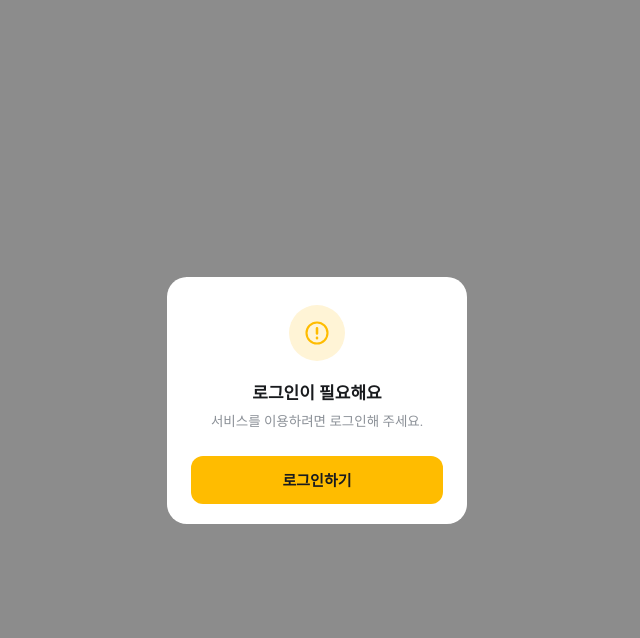
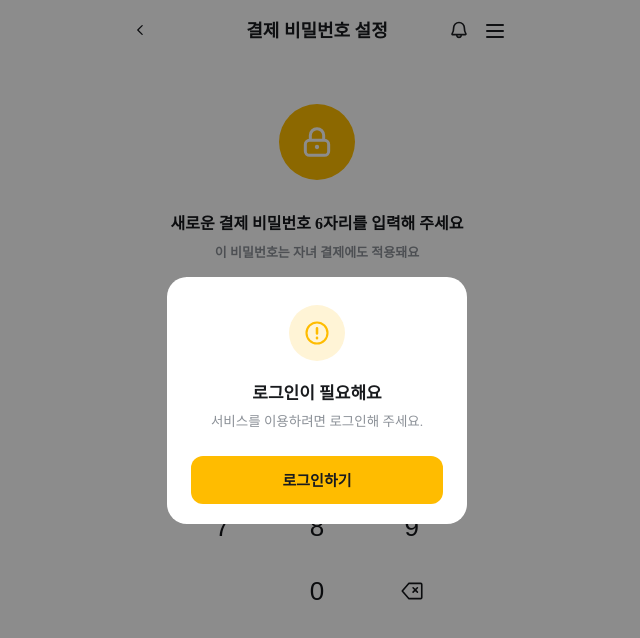
Before and after one commit to KB-PJT-CLASS22-TEAM4/TeenyMoney-FrontEnd, a Vue app in the folder frontend/: page /parents/mypage/payment-password in a window 1280 px wide. Shown: the top 638 px of the page, without its empty margins (323-963 px from the left). Built offline with nearby package versions, Linux system fonts and the light colour scheme; no server answers.

Commit message:
자녀 결제 비밀번호 설정 추가

```diff
--- a/frontend/src/api/password.js
+++ b/frontend/src/api/password.js
@@ -20,7 +20,7 @@ export async function registerPaymentPassword(accessToken, password) {
         'Content-Type': 'application/json',
         Authorization: `Bearer ${accessToken}`,
       },
-      body: JSON.stringify({ password: Number(password) }),
+        body: JSON.stringify({ password: String(password) }),
     }
   )
 
--- a/frontend/src/pages/Parents/Mypage.vue
+++ b/frontend/src/pages/Parents/Mypage.vue
@@ -111,6 +111,15 @@
 
       <!-- 비밀번호 변경 -->
       <section class="menu-card">
+        <button
+          type="button"
+          class="menu-button menu-border"
+          @click="goToPaymentPassword"
+        >
+          <span>결제 비밀번호 설정</span>
+          <span class="chevron">›</span>
+        </button>
+
         <button
           type="button"
           class="menu-button"
@@ -570,6 +579,10 @@ function goToPasswordChange() {
   router.push(
     '/parents/mypage/password'
   )
+}
+
+function goToPaymentPassword() {
+  router.push({ name: 'parents-payment-password' })
 }
 
 /* =========================
--- /dev/null
+++ b/frontend/src/pages/Parents/Payment/PaymentPasswordSetting.vue
@@ -0,0 +1,272 @@
+<template>
+  <div class="pay-pw-screen">
+    <header class="nav">
+      <button class="icon-btn" type="button" aria-label="뒤로" @click="router.back()">
+        <img src="@/assets/icons/icon-back.svg" alt="" class="back-icon" />
+      </button>
+      <h1 class="nav-title">결제 비밀번호 설정</h1>
+      <ParentNavActions />
+    </header>
+
+    <div class="lock-area">
+      <div class="lock-icon">
+        <svg :class="{ shake: isError }" viewBox="0 0 24 24" width="40" height="40" fill="none">
+          <rect x="5" y="11" width="14" height="9" rx="2.5" stroke="#ffffff" stroke-width="1.8"/>
+          <path d="M8 11V8a4 4 0 0 1 8 0v3" stroke="#ffffff" stroke-width="1.8"/>
+          <circle cx="12" cy="15" r="1.3" fill="#ffffff"/>
+        </svg>
+      </div>
+      <p class="lock-text">새로운 결제 비밀번호 6자리를 입력해 주세요</p>
+      <p class="lock-sub">이 비밀번호는 자녀 결제에도 적용돼요</p>
+
+      <div class="dots" :class="{ shake: isError }">
+        <span
+          v-for="n in 6"
+          :key="n"
+          class="dot"
+          :class="{ filled: pin.length >= n, error: isError }"
+        ></span>
+      </div>
+
+      <p class="error-text" :class="{ show: isError }">{{ errorMsg }}</p>
+    </div>
+
+    <div class="keypad">
+      <button
+        v-for="k in ['1','2','3','4','5','6','7','8','9']"
+        :key="k"
+        class="key"
+        type="button"
+        @click="press(k)"
+      >
+        {{ k }}
+      </button>
+      <span class="key empty"></span>
+      <button class="key" type="button" @click="press('0')">0</button>
+      <button class="key" type="button" aria-label="지우기" @click="remove">
+        <svg viewBox="0 0 24 24" width="26" height="26" fill="none">
+          <path d="M9 5h11a1 1 0 0 1 1 1v12a1 1 0 0 1-1 1H9l-6-7 6-7z" stroke="#15171b" stroke-width="1.5" stroke-linejoin="round"/>
+          <path d="M13 9l4 4M17 9l-4 4" stroke="#15171b" stroke-width="1.5" stroke-linecap="round"/>
+        </svg>
+      </button>
+    </div>
+  </div>
+</template>
+
+<script setup>
+import { ref, watch } from 'vue'
+import { useRouter } from 'vue-router'
+import { useAuthStore } from '@/stores/auth'
+import { registerPaymentPassword } from '@/api/password'
+import ParentNavActions from '@/components/Parents/ParentNavActions.vue'
+
+const router = useRouter()
+const authStore = useAuthStore()
+
+const pin = ref('')
+const isError = ref(false)
+const errorMsg = ref('')
+const submitting = ref(false)
+const PIN_LENGTH = 6
+
+function press(num) {
+  if (pin.value.length >= PIN_LENGTH || submitting.value) return
+  isError.value = false
+  pin.value += num
+}
+
+function remove() {
+  isError.value = false
+  pin.value = pin.value.slice(0, -1)
+}
+
+watch(pin, (val) => {
+  if (val.length === PIN_LENGTH && !submitting.value) {
+    submitPin()
+  }
+})
+
+async function submitPin() {
+  if (!authStore.accessToken) {
+    authStore.openLoginModal('서비스를 이용하려면 로그인해 주세요.')
+    pin.value = ''
+    return
+  }
+
+  submitting.value = true
+  try {
+    await registerPaymentPassword(authStore.accessToken, pin.value)
+    router.replace({ name: 'parents-payment-password-done' })
+  } catch (e) {
+    errorMsg.value = e.message || '결제 비밀번호 등록에 실패했습니다.'
+    isError.value = true
+    setTimeout(() => {
+      pin.value = ''
+      isError.value = false
+    }, 500)
+  } finally {
+    submitting.value = false
+  }
+}
+</script>
+
+<style scoped>
+.pay-pw-screen {
+  box-sizing: border-box;
+  display: flex;
+  flex-direction: column;
+  align-items: center;
+  width: 360px;
+  min-height: 100dvh;
+  margin: 0 auto;
+  background: #ffffff;
+}
+
+.nav {
+  box-sizing: border-box;
+  display: flex;
+  align-items: center;
+  width: 100%;
+  height: 56px;
+  padding: 0 8px 0 4px;
+}
+
+.icon-btn {
+  display: flex;
+  width: 40px;
+  height: 40px;
+  align-items: center;
+  justify-content: center;
+  border: none;
+  background: transparent;
+  cursor: pointer;
+}
+
+.back-icon {
+  width: 22px;
+  height: 22px;
+}
+
+.nav-title {
+  flex: 1;
+  margin: 0;
+  font-weight: 700;
+  font-size: 17px;
+  color: #191b1e;
+  text-align: center;
+}
+
+.lock-area {
+  display: flex;
+  flex-direction: column;
+  align-items: center;
+  margin-top: 40px;
+}
+
+.lock-icon {
+  display: flex;
+  justify-content: center;
+  align-items: center;
+  width: 76px;
+  height: 76px;
+  background: #ffbc00;
+  border-radius: 50%;
+}
+
+.lock-text {
+  margin: 30px 0 0;
+  font-weight: 700;
+  font-size: 16px;
+  color: #15171b;
+  text-align: center;
+}
+
+.lock-sub {
+  margin: 8px 0 0;
+  font-size: 13px;
+  font-weight: 600;
+  color: #8b9097;
+}
+
+.dots {
+  display: flex;
+  gap: 20px;
+  margin-top: 40px;
+}
+
+.dot {
+  width: 14px;
+  height: 14px;
+  border-radius: 50%;
+  background: #e5e7eb;
+  transition: background 0.15s;
+}
+
+.dot.filled {
+  background: #ffbc00;
+}
+
+.dot.error {
+  background: #e5484d;
+}
+
+.dots.shake,
+.lock-icon svg.shake {
+  animation: shake 0.4s;
+}
+
+@keyframes shake {
+  0%, 100% { transform: translateX(0); }
+  20% { transform: translateX(-8px); }
+  40% { transform: translateX(8px); }
+  60% { transform: translateX(-6px); }
+  80% { transform: translateX(6px); }
+}
+
+.error-text {
+  margin: 16px 0 0;
+  font-weight: 600;
+  font-size: 13px;
+  color: #e5484d;
+  opacity: 0;
+  transition: opacity 0.2s;
+}
+
+.error-text.show {
+  opacity: 1;
+}
+
+.keypad {
+  display: grid;
+  grid-template-columns: repeat(3, 1fr);
+  gap: 8px 24px;
+  width: 260px;
+  margin-top: 40px;
+}
+
+.key {
+  display: flex;
+  justify-content: center;
+  align-items: center;
+  height: 56px;
+  border: none;
+  background: transparent;
+  font-weight: 500;
+  font-size: 26px;
+  color: #15171b;
+  cursor: pointer;
+  border-radius: 12px;
+}
+
+.key:active {
+  background: #f4f5f6;
+}
+
+.key.empty {
+  cursor: default;
+}
+
+.key.empty:active {
+  background: transparent;
+}
+</style>
--- /dev/null
+++ b/frontend/src/pages/Parents/Payment/PaymentPasswordSettingDone.vue
@@ -0,0 +1,98 @@
+<template>
+  <div class="done-screen">
+    <div class="center">
+      <div class="check-circle">
+        <svg viewBox="0 0 24 24" width="44" height="44" fill="none">
+          <path d="M5 12.5l4.5 4.5L19 7.5" stroke="#ffffff" stroke-width="2.8"
+                stroke-linecap="round" stroke-linejoin="round"/>
+        </svg>
+      </div>
+      <h2 class="done-title">결제 비밀번호 설정 완료</h2>
+      <p class="done-msg">이 비밀번호가 자녀 결제에도 적용돼요</p>
+    </div>
+
+    <div class="confirm-wrap">
+      <button class="confirm-btn" type="button" @click="goMypage">확인</button>
+    </div>
+  </div>
+</template>
+
+<script setup>
+import { useRouter } from 'vue-router'
+
+const router = useRouter()
+
+function goMypage() {
+  router.replace({ name: 'parents-mypage' })
+}
+</script>
+
+<style scoped>
+.done-screen {
+  box-sizing: border-box;
+  display: flex;
+  flex-direction: column;
+  align-items: center;
+  width: 360px;
+  min-height: 100dvh;
+  margin: 0 auto;
+  padding: 40px 0 30px;
+  background: #ffffff;
+}
+
+.center {
+  flex: 1;
+  display: flex;
+  flex-direction: column;
+  justify-content: center;
+  align-items: center;
+  padding: 0 32px;
+}
+
+.check-circle {
+  display: flex;
+  justify-content: center;
+  align-items: center;
+  width: 88px;
+  height: 88px;
+  background: #ffbc00;
+  border-radius: 50%;
+  margin-bottom: 32px;
+}
+
+.done-title {
+  margin: 0 0 10px;
+  font-weight: 700;
+  font-size: 20px;
+  line-height: 30px;
+  text-align: center;
+  color: #191b1e;
+}
+
+.done-msg {
+  margin: 0;
+  font-size: 14px;
+  line-height: 21px;
+  text-align: center;
+  color: #8b9097;
+}
+
+.confirm-wrap {
+  box-sizing: border-box;
+  width: 100%;
+  padding: 0 20px;
+}
+
+.confirm-btn {
+  width: 100%;
+  height: 54px;
+  background: #ffbc00;
+  border: none;
+  border-radius: 14px;
+  font-family: inherit;
+  font-weight: 700;
+  font-size: 16px;
+  color: #191b1e;
+  cursor: pointer;
+}
+</style>
--- a/frontend/src/router/index.js
+++ b/frontend/src/router/index.js
@@ -79,6 +79,8 @@ import SendFail from '@/pages/Parents/Allowance/SendFail.vue'
 import SendComplete from '@/pages/Parents/Allowance/SendComplete.vue'
 import PaymentChange from '@/pages/Parents/Payment/PaymentChange.vue'
 import PaymentChangeComplete from '@/pages/Parents/Payment/PaymentChangeComplete.vue'
+import PaymentPasswordSetting from '@/pages/Parents/Payment/PaymentPasswordSetting.vue'
+import PaymentPasswordSettingDone from '@/pages/Parents/Payment/PaymentPasswordSettingDone.vue'
 import RegularAllowance from '@/pages/Parents/Allowance/RegularAllowance.vue'
 import RegularAllowanceComplete from '@/pages/Parents/Allowance/RegularAllowanceComplete.vue'
 import ChildDetail from '@/pages/Parents/Child/ChildDetail.vue'
@@ -249,6 +251,16 @@ const router = createRouter({
       path: '/parents/mypage',
       name: 'parents-mypage',
       component : Mypage,
+    },
+    {
+      path: '/parents/mypage/payment-password',
+      name: 'parents-payment-password',
+      component: PaymentPasswordSetting,
+    },
+    {
+      path: '/parents/mypage/payment-password/done',
+      name: 'parents-payment-password-done',
+      component: PaymentPasswordSettingDone,
     },
     // 자녀 결제 비밀번호 설정
     {
```
